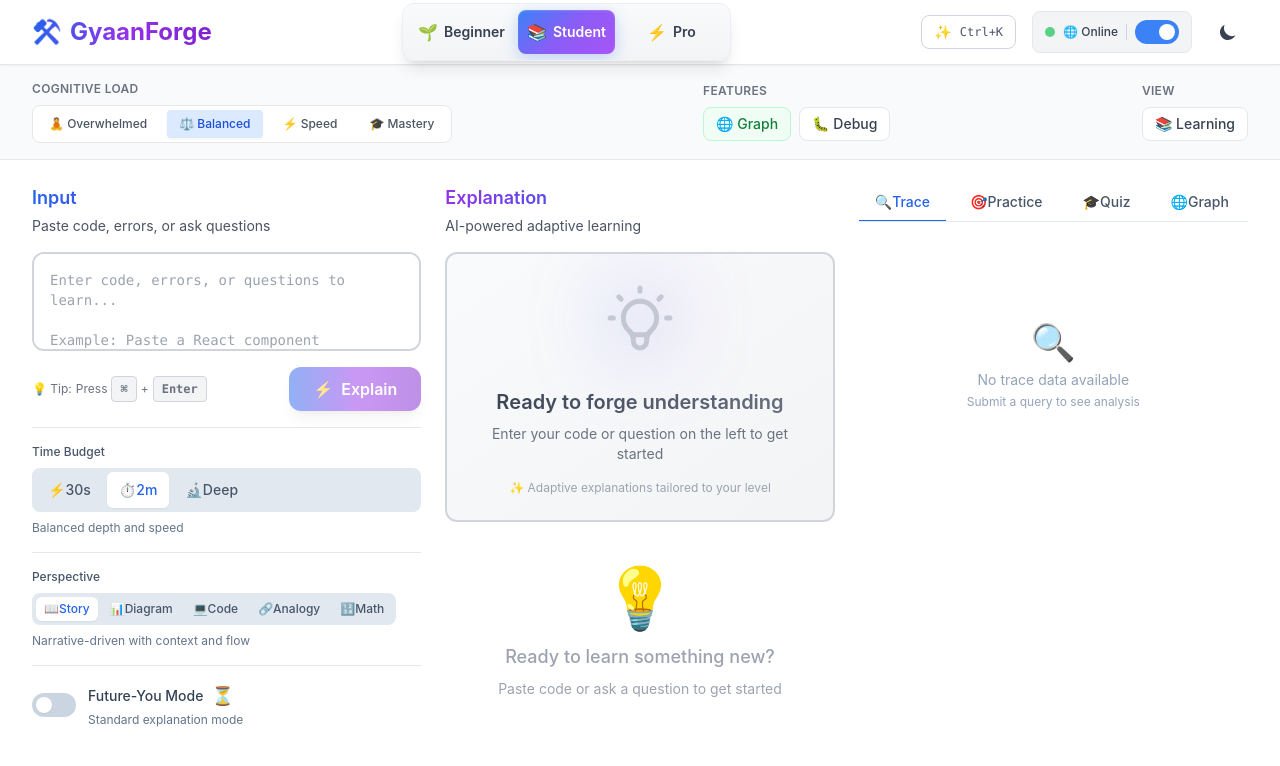
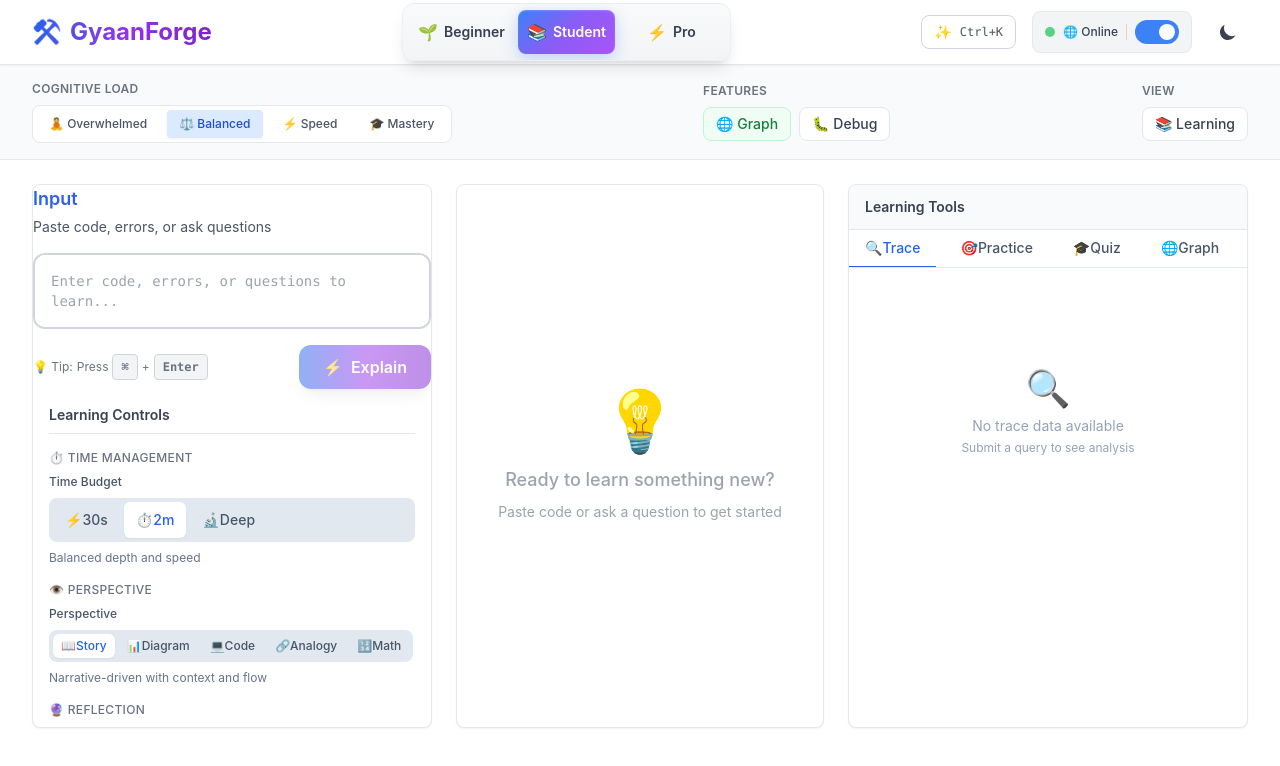
Before and after one commit to Navneet-55/demo1011, a Next.js app: page / in a window 1280 px wide. Shown: the top 766 px of the page. Built offline with nearby package versions, Linux system fonts and the light colour scheme.

Commit message:
refactor: enhance layout and styling of Dev Copilot and Learning Tools panels for improved user experience

```diff
--- a/app/page.tsx
+++ b/app/page.tsx
@@ -377,19 +377,34 @@ export default function Home() {
       <main className="flex-1 max-w-7xl w-full mx-auto px-4 sm:px-6 lg:px-8 py-6">
         {showDevCopilot ? (
           /* Dev Copilot View */
-          <div className="grid grid-cols-1 lg:grid-cols-2 gap-8 h-[calc(100vh-16rem)]">
-            <div className="flex flex-col">
+          <div className="grid grid-cols-1 lg:grid-cols-2 gap-6 h-[calc(100vh-16rem)]">
+            {/* Left Panel - Dev Copilot Tools */}
+            <div className="flex flex-col bg-white dark:bg-gray-900 rounded-lg border border-gray-200 dark:border-gray-800 shadow-sm overflow-hidden">
+              <div className="flex-shrink-0 px-4 py-3 border-b border-gray-200 dark:border-gray-700 bg-gray-50 dark:bg-gray-800/50">
+                <h2 className="text-sm font-semibold text-gray-700 dark:text-gray-300 flex items-center gap-2">
+                  <span>🚀</span>
+                  <span>Dev Copilot</span>
+                </h2>
+              </div>
+              <div className="flex-1 overflow-y-auto">
                 <DevCopilot
                   mode={mode}
                   onSubmit={handleSubmit}
                   isLoading={isLoading}
                 />
               </div>
-            <div className="flex flex-col space-y-4" data-output-panel>
+            </div>
+
+            {/* Right Panel - Output */}
+            <div className="flex flex-col bg-white dark:bg-gray-900 rounded-lg border border-gray-200 dark:border-gray-800 shadow-sm overflow-hidden" data-output-panel>
+              <div className="flex-shrink-0 px-4 py-3 border-b border-gray-200 dark:border-gray-700 bg-gray-50 dark:bg-gray-800/50">
+                <h2 className="text-sm font-semibold text-gray-700 dark:text-gray-300">Output</h2>
+              </div>
+              <div className="flex-1 overflow-y-auto">
                 <OutputPanel content={output} isLoading={isLoading} />
                 {trace && !isLoading && <WhyThisAnswer trace={trace} />}
                 {!output && !isLoading && (
-                <div className="flex flex-col items-center justify-center h-full text-gray-400 dark:text-gray-600">
+                  <div className="flex flex-col items-center justify-center h-full text-gray-400 dark:text-gray-600 p-8">
                     <div className="text-6xl mb-4">🚀</div>
                     <p className="text-lg font-medium">Choose a tool and start coding!</p>
                     <p className="text-sm mt-2">Dev Copilot is ready to assist</p>
@@ -397,16 +412,20 @@ export default function Home() {
                 )}
               </div>
             </div>
+          </div>
         ) : (
           /* Standard View with Learning Features */
           <div className={`grid gap-6 h-[calc(100vh-16rem)]`} style={{
             gridTemplateColumns: showRightPanel
-              ? '1fr 1fr 1fr'
+              ? '400px 1fr 400px'
               : showKnowledgeGraph || showErrorDebugger
               ? '1fr 1fr'
               : '1fr 1fr'
           }}>
-            <div className="flex flex-col">
+            {/* Left Panel - Input & Controls */}
+            <div className="flex flex-col bg-white dark:bg-gray-900 rounded-lg border border-gray-200 dark:border-gray-800 shadow-sm overflow-hidden">
+              {/* Input Section */}
+              <div className="flex-shrink-0">
                 <InputPanel
                   mode={mode}
                   value={input}
@@ -414,47 +433,67 @@ export default function Home() {
                   onSubmit={() => handleSubmit()}
                   isLoading={isLoading}
                 />
+              </div>
 
-              {/* Feature #4: Timebox Control */}
-              <div className="mt-4 pt-4 border-t border-gray-200 dark:border-gray-700">
+              {/* Learning Controls Section */}
+              <div className="flex-1 overflow-y-auto">
+                <div className="p-4 space-y-4">
+                  {/* Section Header */}
+                  <div className="flex items-center gap-2 pb-2 border-b border-gray-200 dark:border-gray-700">
+                    <span className="text-sm font-semibold text-gray-700 dark:text-gray-300">Learning Controls</span>
+                  </div>
+
+                  {/* Timebox Control */}
+                  <div className="space-y-2">
+                    <h3 className="text-xs font-medium text-gray-500 dark:text-gray-400 uppercase tracking-wide">⏱️ Time Management</h3>
                     <TimeboxControl />
                   </div>
 
-              {/* Feature #5: Perspective Control */}
-              <div className="mt-4 pt-4 border-t border-gray-200 dark:border-gray-700">
+                  {/* Perspective Control */}
+                  <div className="space-y-2">
+                    <h3 className="text-xs font-medium text-gray-500 dark:text-gray-400 uppercase tracking-wide">👁️ Perspective</h3>
                     <PerspectiveControl />
                   </div>
 
-              {/* Feature #10: Future-You Toggle */}
-              <div className="mt-4 pt-4 border-t border-gray-200 dark:border-gray-700">
+                  {/* Future-You Toggle */}
+                  <div className="space-y-2">
+                    <h3 className="text-xs font-medium text-gray-500 dark:text-gray-400 uppercase tracking-wide">🔮 Reflection</h3>
                     <FutureYouToggle />
                   </div>
 
                   {/* Error Input Section */}
                   {showErrorDebugger && (
-                <div className="mt-4 pt-4 border-t border-gray-200 dark:border-gray-700">
+                    <div className="space-y-2">
+                      <h3 className="text-xs font-medium text-gray-500 dark:text-gray-400 uppercase tracking-wide">🐛 Debug Input</h3>
                       <ErrorInput />
                     </div>
                   )}
                 </div>
+              </div>
+            </div>
 
-            <div className="flex flex-col space-y-4" data-output-panel>
+            {/* Center Panel - Output & Explanation */}
+            <div className="flex flex-col bg-white dark:bg-gray-900 rounded-lg border border-gray-200 dark:border-gray-800 shadow-sm overflow-hidden" data-output-panel>
+              {/* Output Content */}
+              <div className="flex-1 overflow-y-auto">
                 <OutputPanel content={output} isLoading={isLoading} />
+              </div>
 
               {/* Continue Button for Chunked Content */}
               {fullOutput && !isLoading && (
-                <div className="flex justify-center">
+                <div className="flex-shrink-0 p-4 border-t border-gray-200 dark:border-gray-700 bg-gray-50 dark:bg-gray-800/50">
                   <button
                     onClick={handleContinue}
-                    className="px-6 py-3 bg-gradient-to-r from-blue-500 to-purple-500 text-white rounded-lg font-medium hover:from-blue-600 hover:to-purple-600 transition-all shadow-lg"
+                    className="w-full px-6 py-3 bg-gradient-to-r from-blue-500 to-purple-500 text-white rounded-lg font-medium hover:from-blue-600 hover:to-purple-600 transition-all shadow-lg"
                   >
                     Continue Reading →
                   </button>
                 </div>
               )}
 
+              {/* Empty State */}
               {!output && !isLoading && (
-                <div className="flex flex-col items-center justify-center h-full text-gray-400 dark:text-gray-600">
+                <div className="flex flex-col items-center justify-center h-full text-gray-400 dark:text-gray-600 p-8">
                   <div className="text-6xl mb-4">💡</div>
                   <p className="text-lg font-medium">Ready to learn something new?</p>
                   <p className="text-sm mt-2">Paste code or ask a question to get started</p>
@@ -462,9 +501,16 @@ export default function Home() {
               )}
             </div>
 
-            {/* Right Panel - Learning Features Tabs */}
+            {/* Right Panel - Learning Features */}
             {showRightPanel && (
-              <div className="flex flex-col h-full overflow-hidden">
+              <div className="flex flex-col bg-white dark:bg-gray-900 rounded-lg border border-gray-200 dark:border-gray-800 shadow-sm overflow-hidden">
+                {/* Panel Header */}
+                <div className="flex-shrink-0 px-4 py-3 border-b border-gray-200 dark:border-gray-700 bg-gray-50 dark:bg-gray-800/50">
+                  <h2 className="text-sm font-semibold text-gray-700 dark:text-gray-300">Learning Tools</h2>
+                </div>
+
+                {/* Tabs Content */}
+                <div className="flex-1 overflow-hidden">
                   <Tabs
                     defaultTab="trace"
                     tabs={[
@@ -517,6 +563,7 @@ export default function Home() {
                     ]}
                   />
                 </div>
+              </div>
             )}
           </div>
         )}
```
Lines whose indentation alone changed are shown as unchanged.
